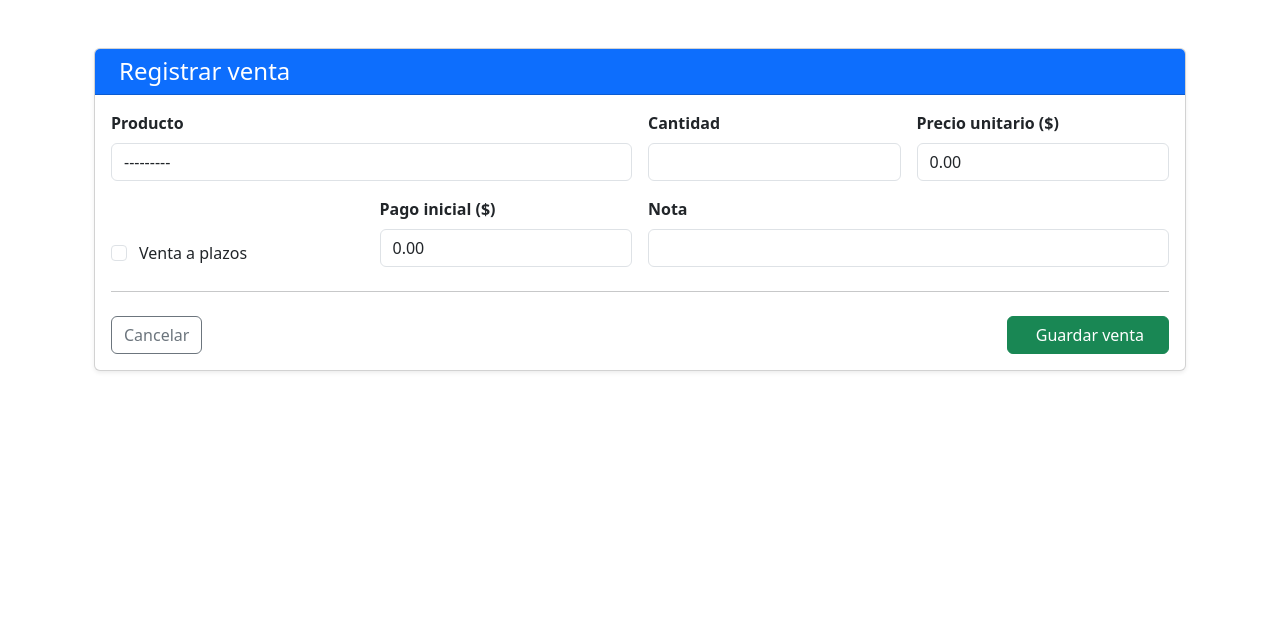
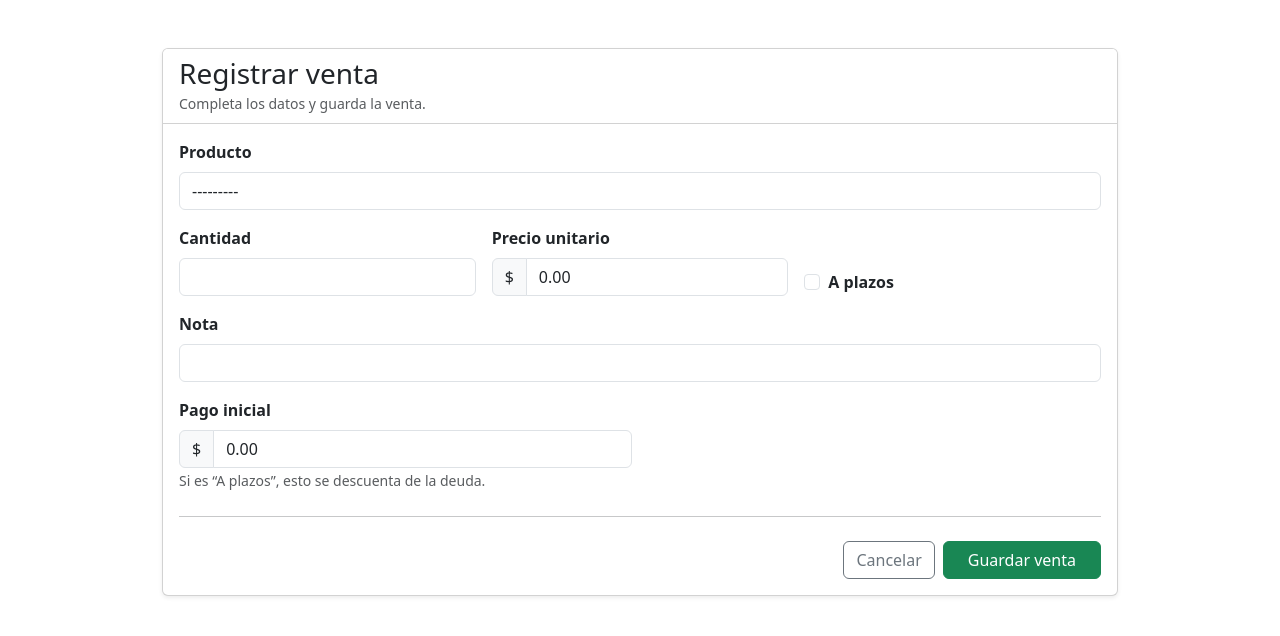
Before and after one commit to Franku83/gestion_inventario, a Django app: page /venta/registrar/ in a window 1280 px wide. Shown: the part 56-692 px from the top of the page. Run offline with Django 5.2, Linux system fonts and the light colour scheme; a user stored in the database is signed in; tables that the repository leaves empty hold one stand-in row (values such as "Sample post").

Commit message:
mejora de venta form otra putisima vez v3

```diff
--- a/core/templates/core/venta_form.html
+++ b/core/templates/core/venta_form.html
@@ -1,81 +1,127 @@
 {% extends "core/base.html" %}
+{% load static %}
+
 {% block content %}
+<div class="container py-4" style="max-width: 980px;">
+  <div class="row justify-content-center">
+    <div class="col-12">
 
-<div class="container mt-4">
       <div class="card shadow-sm">
-        <div class="card-header bg-primary text-white">
-            <h4 class="mb-0">
-                <i class="bi bi-cash-coin me-2"></i>Registrar venta
-            </h4>
+        <div class="card-header bg-white">
+          <div class="d-flex align-items-center justify-content-between">
+            <div>
+              <h3 class="mb-0">Registrar venta</h3>
+              <small class="text-muted">Completa los datos y guarda la venta.</small>
+            </div>
+          </div>
         </div>
 
         <div class="card-body">
+          {% if form.non_field_errors %}
+            <div class="alert alert-danger">
+              {{ form.non_field_errors }}
+            </div>
+          {% endif %}
 
           <form method="post" novalidate>
             {% csrf_token %}
 
             <div class="row g-3">
-
-                    <!-- Producto -->
-                    <div class="col-md-6">
+              <div class="col-12">
                 <label class="form-label fw-semibold">Producto</label>
                 {{ form.producto }}
+                {% if form.producto.errors %}
+                  <div class="invalid-feedback d-block">{{ form.producto.errors|striptags }}</div>
+                {% endif %}
               </div>
 
-                    <!-- Cantidad -->
-                    <div class="col-md-3">
+              <div class="col-md-4">
                 <label class="form-label fw-semibold">Cantidad</label>
                 {{ form.cantidad }}
+                {% if form.cantidad.errors %}
+                  <div class="invalid-feedback d-block">{{ form.cantidad.errors|striptags }}</div>
+                {% endif %}
               </div>
 
-                    <!-- Precio -->
-                    <div class="col-md-3">
-                        <label class="form-label fw-semibold">Precio unitario ($)</label>
+              <div class="col-md-4">
+                <label class="form-label fw-semibold">Precio unitario</label>
+                <div class="input-group">
+                  <span class="input-group-text">$</span>
                   {{ form.precio_unitario }}
                 </div>
-
-                    <!-- A plazos -->
-                    <div class="col-md-3 d-flex align-items-end">
-                        <div class="form-check mt-2">
-                            {{ form.a_plazos }}
-                            <label class="form-check-label ms-1">
-                                Venta a plazos
-                            </label>
-                        </div>
+                {% if form.precio_unitario.errors %}
+                  <div class="invalid-feedback d-block">{{ form.precio_unitario.errors|striptags }}</div>
+                {% endif %}
               </div>
 
-                    <!-- Pago inicial -->
-                    <div class="col-md-3">
-                        <label class="form-label fw-semibold">Pago inicial ($)</label>
+              <div class="col-md-4 d-flex align-items-end">
+                <div class="form-check">
+                  {{ form.a_plazos }}
+                  <label class="form-check-label fw-semibold">A plazos</label>
+                </div>
+                {% if form.a_plazos.errors %}
+                  <div class="invalid-feedback d-block">{{ form.a_plazos.errors|striptags }}</div>
+                {% endif %}
+              </div>
+
+              <div class="col-12">
+                <label class="form-label fw-semibold">Nota</label>
+                {{ form.nota }}
+                {% if form.nota.errors %}
+                  <div class="invalid-feedback d-block">{{ form.nota.errors|striptags }}</div>
+                {% endif %}
+              </div>
+
+              <div class="col-md-6">
+                <label class="form-label fw-semibold">Pago inicial</label>
+                <div class="input-group">
+                  <span class="input-group-text">$</span>
                   {{ form.pago_inicial }}
                 </div>
-
-                    <!-- Nota -->
-                    <div class="col-md-6">
-                        <label class="form-label fw-semibold">Nota</label>
-                        {{ form.nota }}
+                <small class="text-muted">Si es “A plazos”, esto se descuenta de la deuda.</small>
+                {% if form.pago_inicial.errors %}
+                  <div class="invalid-feedback d-block">{{ form.pago_inicial.errors|striptags }}</div>
+                {% endif %}
               </div>
-
             </div>
 
             <hr class="my-4">
 
-                <div class="d-flex justify-content-between">
-
-                    <a href="{% url 'venta_list' %}" class="btn btn-outline-secondary">
+            <div class="d-flex gap-2 justify-content-end">
+              <!-- FIX: antes decía venta_list y no existe -->
+              <a class="btn btn-outline-secondary" href="{% url 'deudas_list' %}">
                 Cancelar
               </a>
-
               <button type="submit" class="btn btn-success px-4">
-                        <i class="bi bi-check-lg me-1"></i> Guardar venta
+                Guardar venta
               </button>
-
+            </div>
+          </form>
+        </div>
       </div>
 
-            </form>
+      <script>
+        // Aplica estilos Bootstrap sin tocar forms.py
+        (function () {
+          const form = document.querySelector("form");
+          if (!form) return;
+
+          form.querySelectorAll("input, select, textarea").forEach(el => {
+            const type = (el.getAttribute("type") || "").toLowerCase();
+
+            if (type === "checkbox") {
+              el.classList.add("form-check-input");
+            } else {
+              el.classList.add("form-control");
+            }
+          });
+
+          // Que los selects se vean bien
+          form.querySelectorAll("select").forEach(el => el.classList.add("form-select"));
+        })();
+      </script>
 
     </div>
   </div>
 </div>
-
 {% endblock %}
```
Lines whose indentation alone changed are shown as unchanged.
